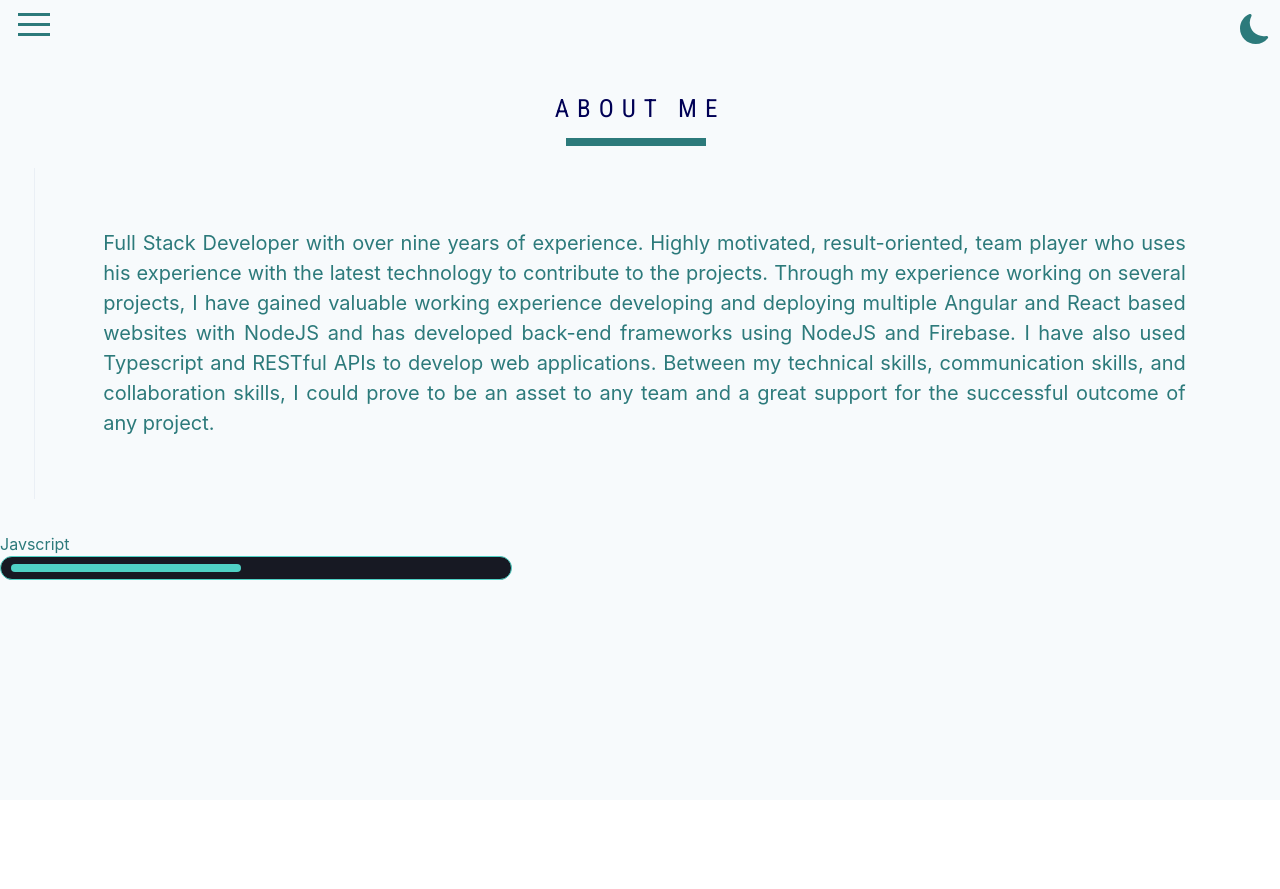
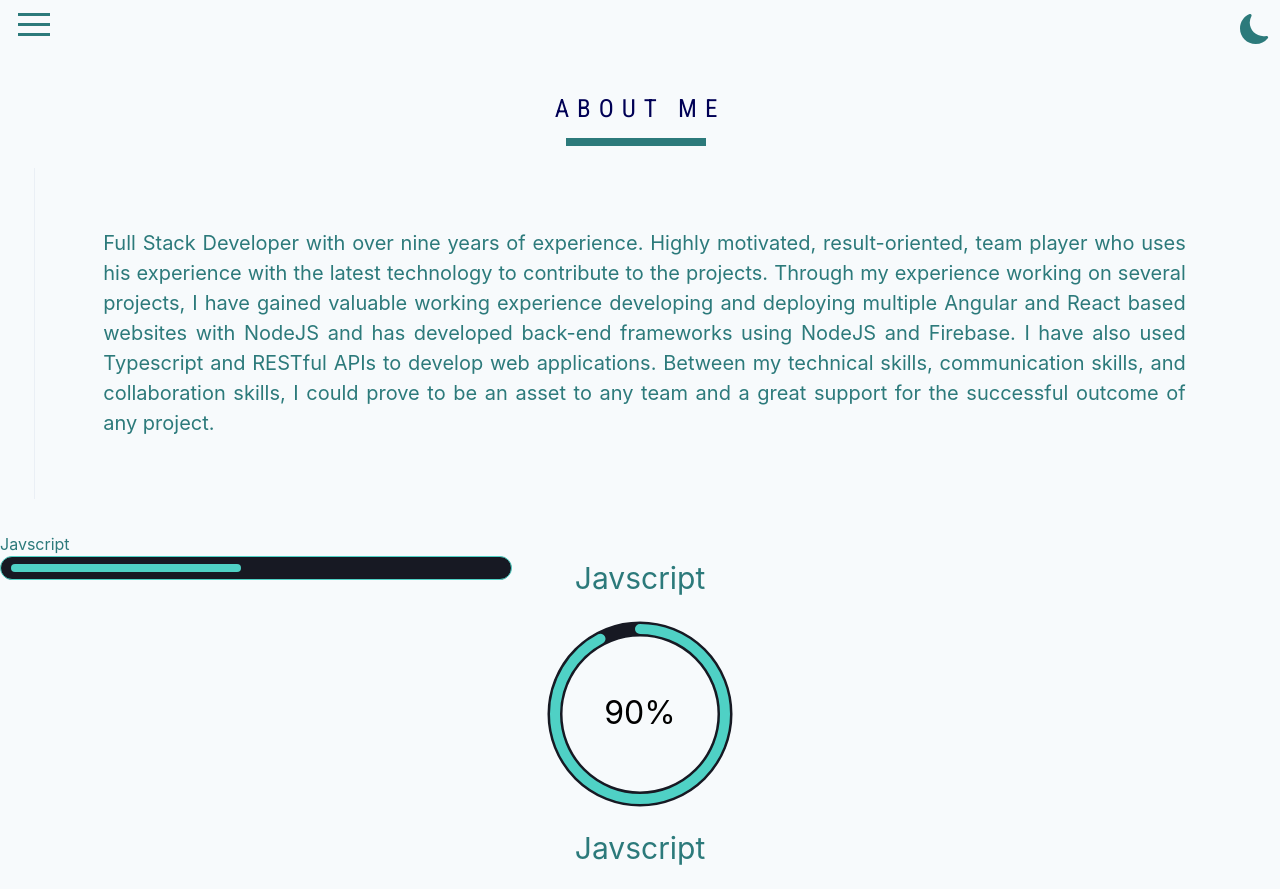
Before and after one commit to Brutalvik/portfolio, a React (Create React App) app: page /about in a window 1280 px wide. Shown: the top 889 px of the page. Before the commit the page ends 800 px from the top, so only its background shows below. Built offline with nearby package versions, Linux system fonts and the light colour scheme; a web font is replaced by a local one.

Commit message:
Added circular progress custom UI component

```diff
--- a/src/App.module.css
+++ b/src/App.module.css
@@ -9,6 +9,7 @@
 .dark {
   width: 100%;
   min-height: 100vh;
+  overflow: auto;
 }
 
 .dark {
--- /dev/null
+++ b/src/UI/CircularProgress/CircularProgress.module.css
@@ -0,0 +1,41 @@
+@import url("../../App.module.css");
+
+.container {
+  display: grid;
+  grid-template-rows: 2fr 10fr;
+  justify-content: center;
+  align-items: center;
+}
+
+.container > label {
+  text-align: center;
+  font-size: 30px;
+}
+
+.circlebackground {
+  fill: none;
+  stroke: var(--dark-background);
+}
+
+.circleprogress {
+  fill: none;
+  stroke: var(--dark-text);
+  stroke-linecap: round;
+  stroke-dasharray: 546.8px; /* strokeArray value for a radius of 85 */
+  stroke-dashoffset: calc(546.8px * (100 - var(--percentage)) / 100);
+  animation: fill 1s ease-in-out forwards;
+}
+
+.text {
+  font-size: 2em;
+  color: var(--dark-text);
+}
+
+@keyframes fill {
+  from {
+    stroke-dashoffset: calc(546.8px); /* strokeArray value for a radius of 85 */
+  }
+  to {
+    stroke-dashoffset: calc(546.8px * (100 - var(--percentage)) / 100);
+  }
+}
--- /dev/null
+++ b/src/UI/CircularProgress/CircularProgress.tsx
@@ -0,0 +1,55 @@
+import { FC } from "react";
+import styles from "./CircularProgress.module.css";
+import { useAppSelector } from "app/hooks";
+import { CircularProgressInterface } from "features/interfaces";
+
+const CircularProgress: FC<CircularProgressInterface> = ({ percentage }) => {
+  const { darkMode } = useAppSelector((state) => state.theme);
+  const radius = 85;
+  const circularWidth = 200;
+  const percentageValue = percentage >= 0 && percentage <= 100 ? percentage : 0;
+  const strokeArray = radius * Math.PI * 2;
+  const strokeOffset = strokeArray - (strokeArray * percentageValue) / 100;
+  return (
+    <div className={styles.container}>
+      <label>Javscript</label>
+      <svg
+        width={circularWidth}
+        height={circularWidth}
+        viewBox={`0 0 ${circularWidth} ${circularWidth}`}
+      >
+        <circle
+          cx={circularWidth / 2}
+          cy={circularWidth / 2}
+          strokeWidth={"15px"}
+          r={radius}
+          className={styles.circlebackground}
+        ></circle>
+        <circle
+          cx={circularWidth / 2}
+          cy={circularWidth / 2}
+          strokeWidth={"10px"}
+          r={radius}
+          className={styles.circleprogress}
+          style={
+            {
+              "--percentage": percentageValue,
+            } as React.CSSProperties
+          }
+          transform={`rotate(-90 ${circularWidth / 2} ${circularWidth / 2})`}
+        ></circle>
+        <text
+          x="50%"
+          y="50%"
+          dy="0.3em"
+          textAnchor="middle"
+          className={styles.text}
+        >
+          {percentageValue}%
+        </text>
+      </svg>
+    </div>
+  );
+};
+
+export default CircularProgress;
--- a/src/components/About/About.tsx
+++ b/src/components/About/About.tsx
@@ -5,6 +5,7 @@ import { aboutMeDescription } from "features/constants";
 import { Divider, Stack, Text } from "@chakra-ui/react";
 import Name from "UI/Name/Name";
 import ProgressBar from "UI/ProgressBar/ProgressBar";
+import CircularProgress from "UI/CircularProgress/CircularProgress";
 
 const About: FC = () => {
   return (
@@ -20,6 +21,8 @@ const About: FC = () => {
       </div>
       <div>
         <ProgressBar width="45%" />
+        <CircularProgress percentage={90} />
+        <CircularProgress percentage={50} />
       </div>
     </Suspense>
   );
--- a/src/features/interfaces.ts
+++ b/src/features/interfaces.ts
@@ -37,3 +37,7 @@ export interface CustomInputInterface {
 export interface ProgressBarInterface {
   width: string;
 }
+
+export interface CircularProgressInterface {
+  percentage: number;
+}
```
